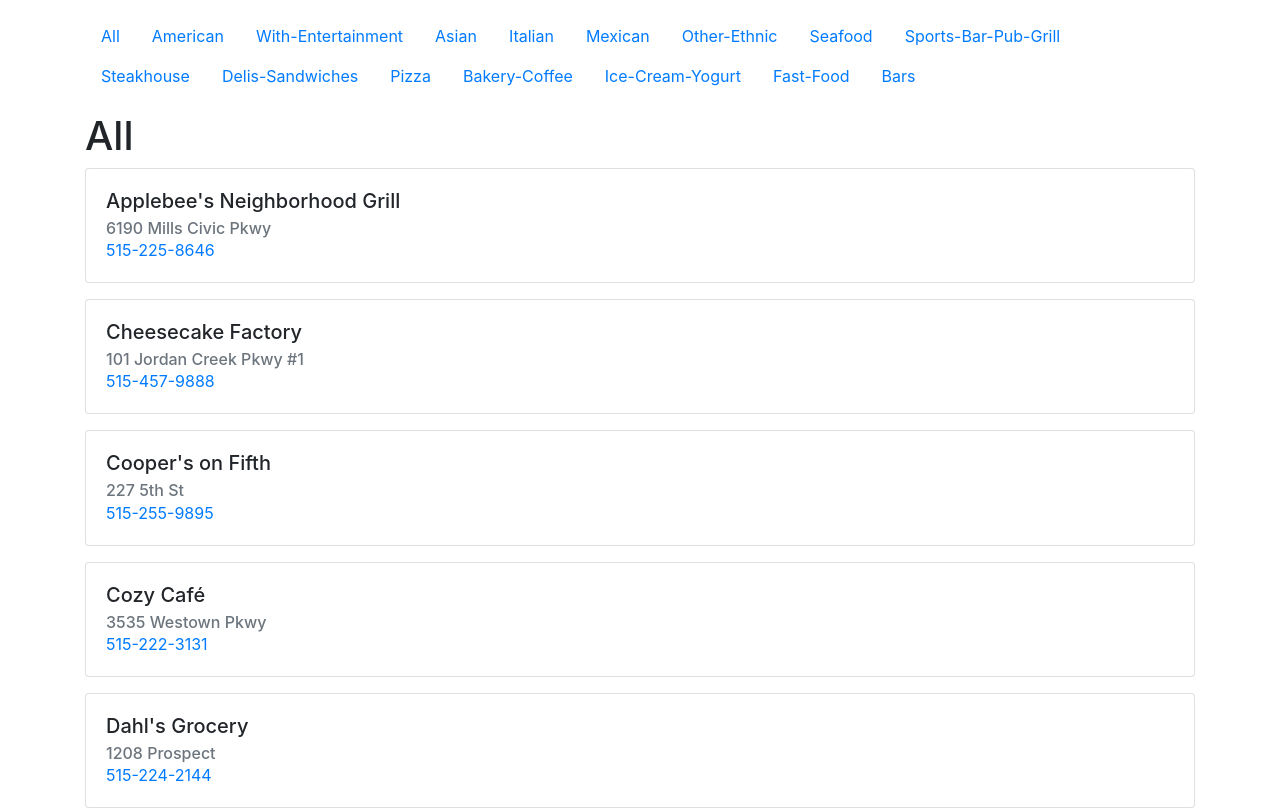
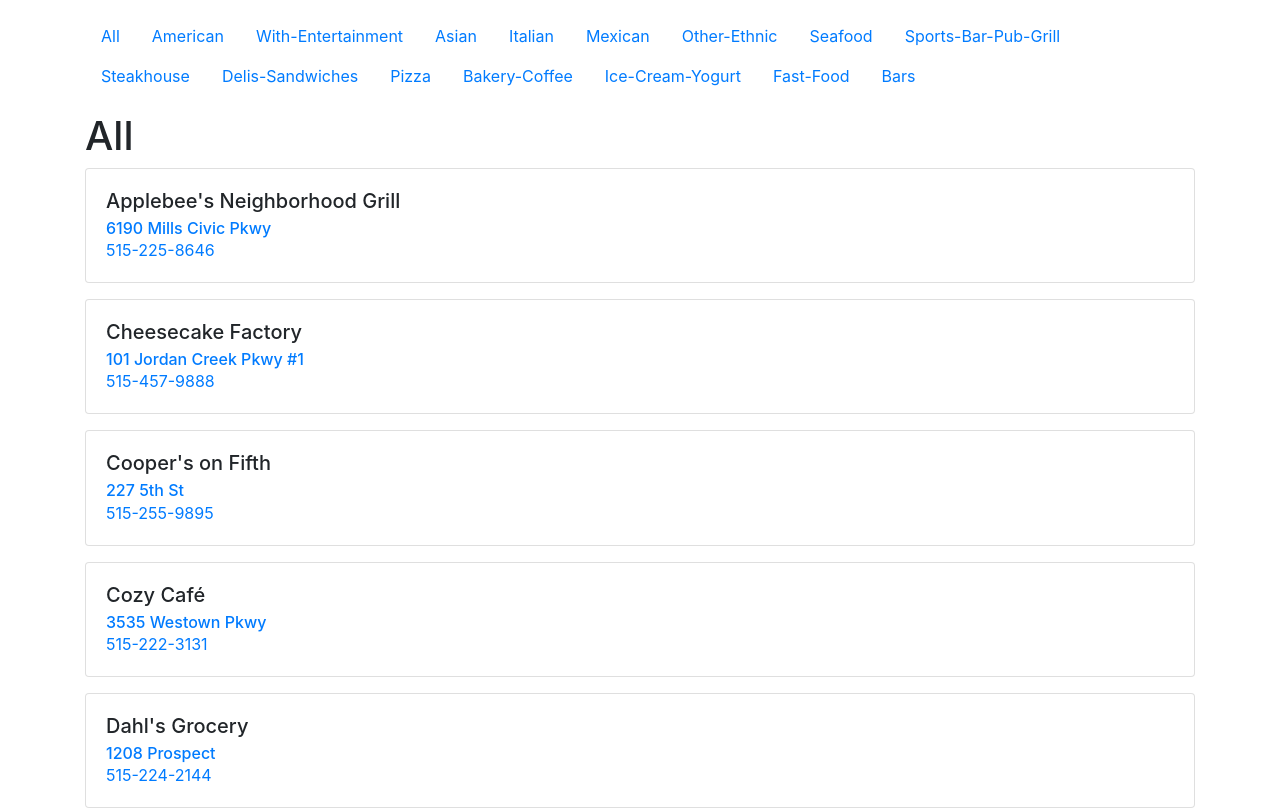
Before and after one commit to jared-christensen/WDM-Restaurants, a Next.js app: page / in a window 1280 px wide. Shown: the top 810 px of the page. Built offline with nearby package versions, Linux system fonts and the light colour scheme.

Commit message:
hook up address

```diff
--- a/components/card.js
+++ b/components/card.js
@@ -5,7 +5,11 @@
         <div className="card-body">
           <h5 className="card-title">{this.props.restaurant.name}</h5>
           <h6 className="card-subtitle text-muted">
-            {this.props.restaurant.address}
+            <a
+              href={`https://www.google.com/maps/search/?api=1&query=${this.props.restaurant.address}`}
+            >
+              {this.props.restaurant.address}
+            </a>
           </h6>
           <a
             href={`tel:+1-${this.props.restaurant.phone}`}
```
